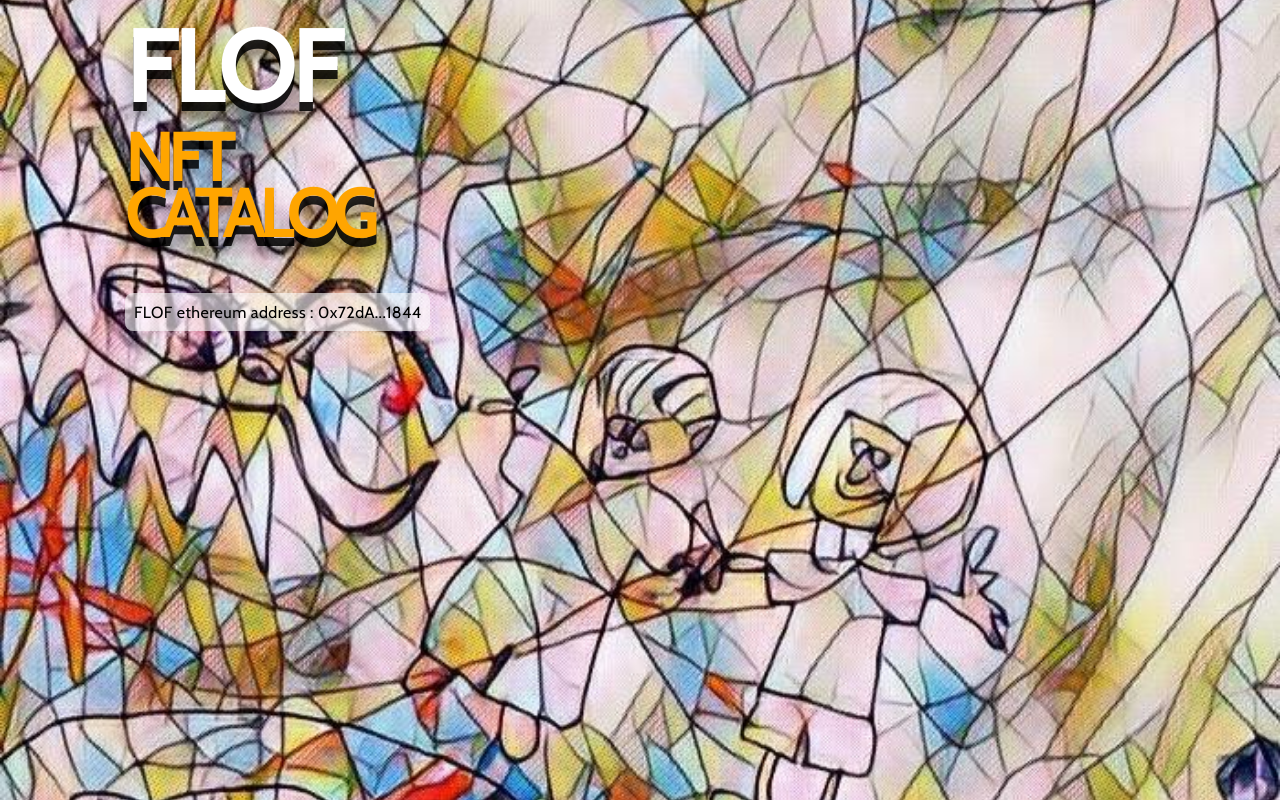
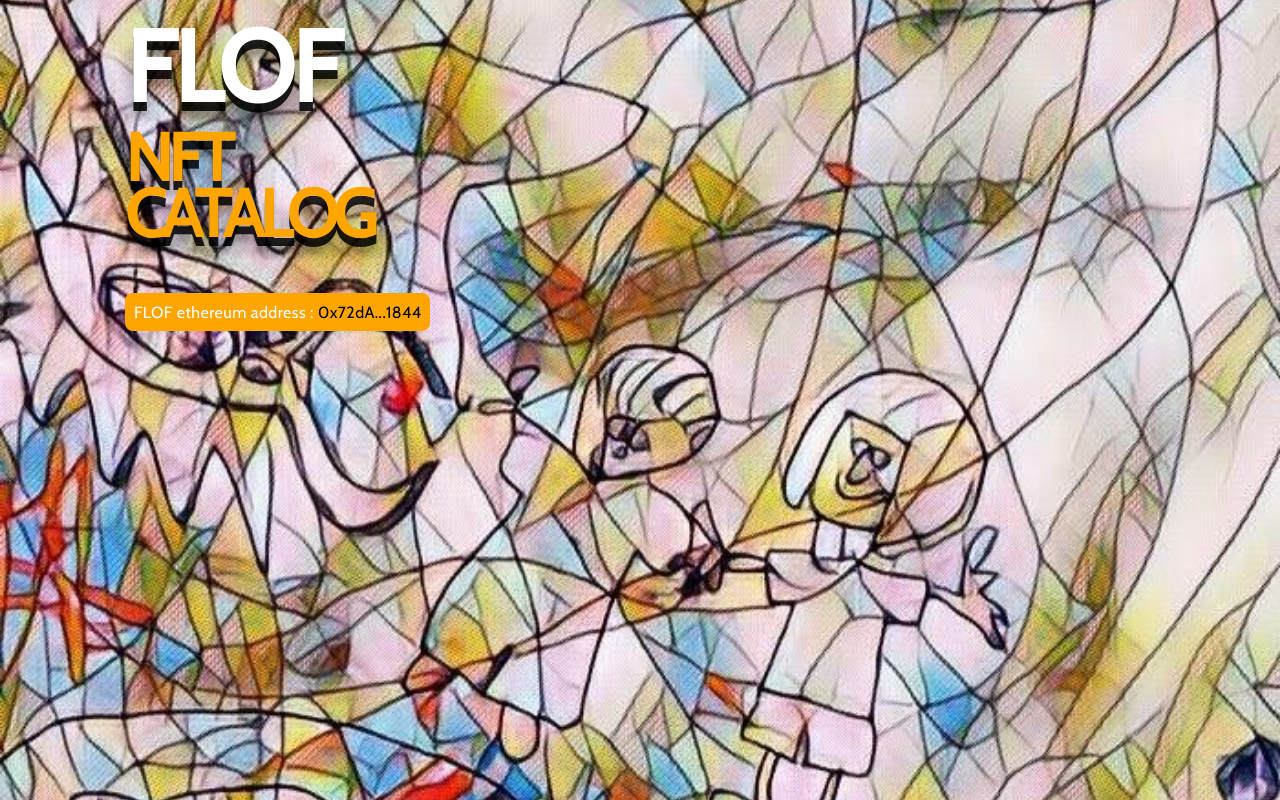
Before and after one commit to stephanfowler/nft-surface, a Next.js app in the folder client/: page / in a window 1280 px wide. Built offline with nearby package versions, Linux system fonts and the light colour scheme.

Commit message:
ethereum address styling

```diff
--- a/client/components/Layout.module.css
+++ b/client/components/Layout.module.css
@@ -78,15 +78,10 @@
   z-index: 1;
   margin: 3rem 2rem;
   padding: 0.5rem;
-  background: rgb(254, 254, 254, 60%);
-  color: black;
+  color: white;
+  background: orange;
   font-size: smaller;
   border-radius: 8px;
   display: inline-block;
   width: fit-content;
 }
-
-.landingAddress:hover {
-  color: white;
-  background: orange;
-}
```
